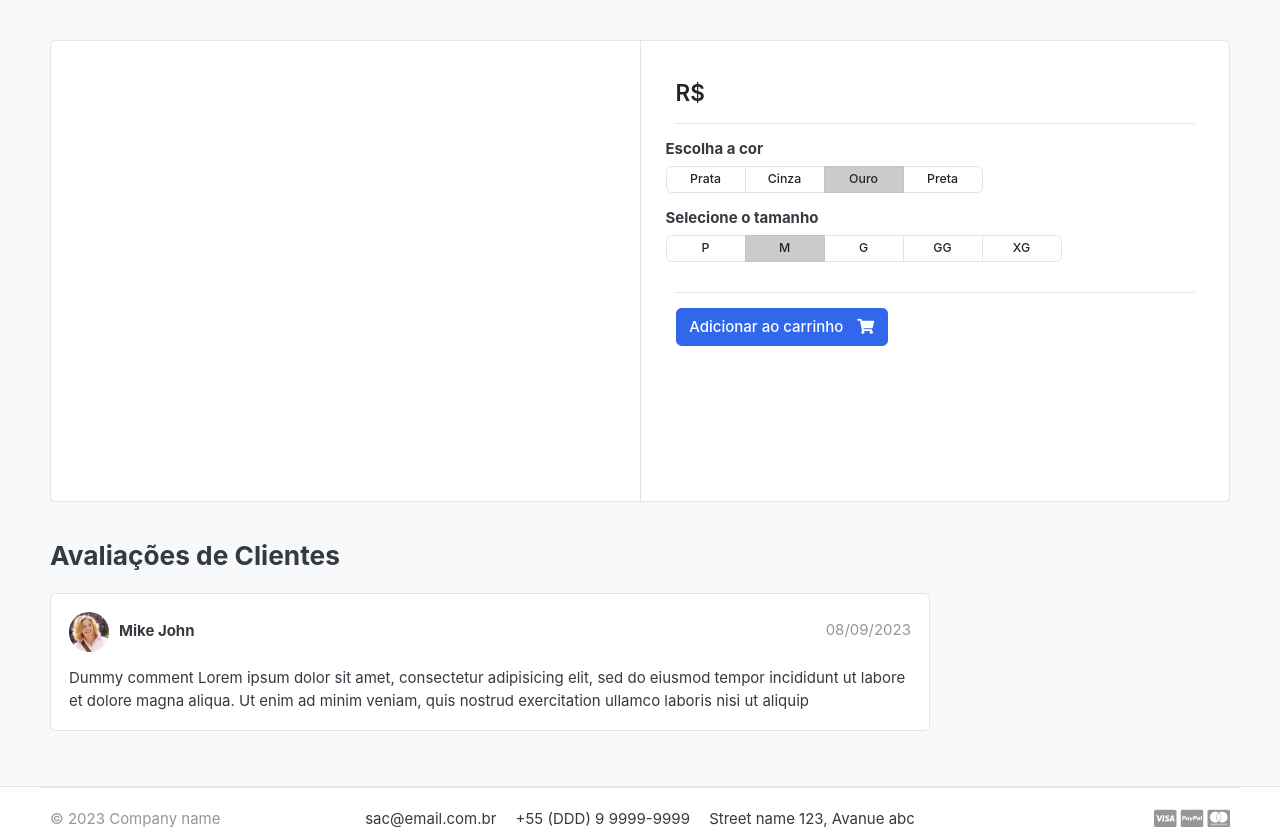
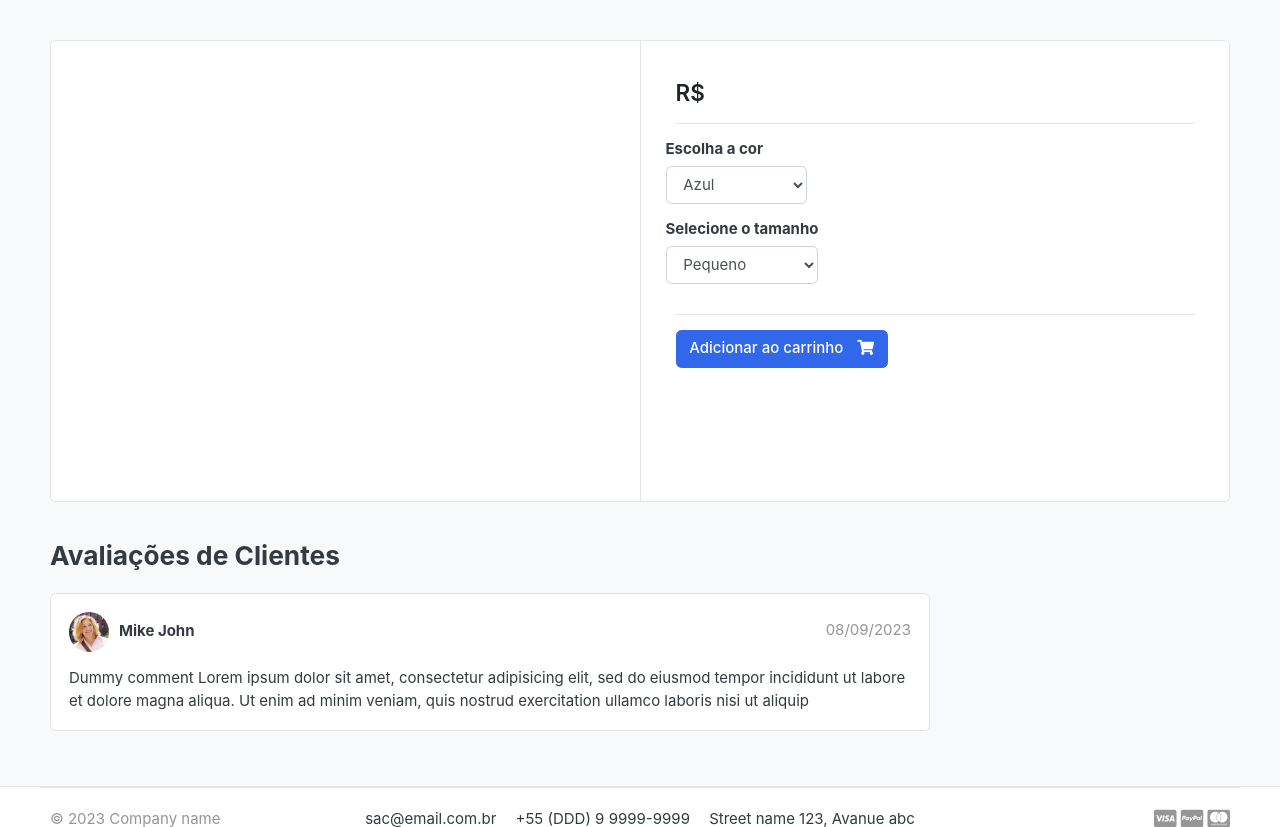
Before and after one commit to devcleberson/django_store1, a Django app: template templates/store/product_detail.html in a window 1280 px wide. Shown: the part 118-945 px from the top of the page. Run offline with Django 4.2, Linux system fonts and the light colour scheme; the template is opened without the code that fills it, so the values that code supplies are empty; some libraries are stand-ins or nearby versions; some web fonts are replaced.

Commit message:
product_variation_preparation

```diff
--- a/carts/views.py
+++ b/carts/views.py
@@ -12,6 +12,11 @@ def _cart_id(request):
     return cart
 
 def add_cart(request, product_id):
+    color = request.GET['color']
+    size = request.GET['size']
+    return HttpResponse(color + ' ' + size)
+    exit()
+
     product = Product.objects.get(id=product_id) #get the product
     try:
         cart = Cart.objects.get(cart_id=_cart_id(request)) # get the cart using the cart_id present in the session
--- a/templates/store/product_detail.html
+++ b/templates/store/product_detail.html
@@ -18,6 +18,8 @@
           </article> <!-- gallery-wrap .end// -->
         </aside>
         <main class="col-md-6 border-left">
+
+          <form action="{% url 'add_cart' single_product.id %}" method="GET">
             <article class="content-body">
 
               <h2 class="title">{{ single_product.product_name }}</h2>
@@ -28,47 +30,27 @@
 
               <p>{{ single_product.description }}</p>
 
-
               <hr>
               <div class="row">
                 <div class="item-option-select">
                   <h6>Escolha a cor</h6>
-                <div class="btn-group btn-group-sm btn-group-toggle" data-toggle="buttons">
-                  <label class="btn btn-light">
-                    <input type="radio" name="radio_color"> Prata
-                  </label>
-                  <label class="btn btn-light">
-                    <input type="radio" name="radio_color"> Cinza
-                  </label>
-                  <label class="btn btn-light active">
-                    <input type="radio" name="radio_color checked"> Ouro
-                  </label>
-                  <label class="btn btn-light">
-                    <input type="radio" name="radio_color"> Preta
-                  </label>
-                </div>
+                  <select name="color" class="form-control">
+                    <option value="blue">Azul</option>
+                    <option value="black">Preto</option>
+                    <option value="navy blue">Azul Marinho</option>
+                  </select>
+
                 </div>
               </div> <!-- row.// -->
               <div class="row">
                 <div class="item-option-select">
                   <h6>Selecione o tamanho</h6>
-                <div class="btn-group btn-group-sm btn-group-toggle" data-toggle="buttons">
-                  <label class="btn btn-light">
-                    <input type="radio" name="radio_color"> P
-                  </label>
-                  <label class="btn btn-light active">
-                    <input type="radio" name="radio_color" checked> M
-                  </label>
-                  <label class="btn btn-light">
-                    <input type="radio" name="radio_color"> G
-                  </label>
-                  <label class="btn btn-light">
-                    <input type="radio" name="radio_color"> GG
-                  </label>
-                  <label class="btn btn-light">
-                    <input type="radio" name="radio_color"> XG
-                  </label>
-                </div>
+                  <select name="size" class="form-control">
+                    <option value="small">Pequeno</option>
+                    <option value="medium">Médio</option>
+                    <option value="large">Grande</option>
+                  </select>
+
                 </div>
               </div> <!-- row.// -->
               <hr>
@@ -77,14 +59,17 @@
                 {% if in_cart %}
                 <a href="#" class="btn  btn-success"> <span class="text">Adicionado ao
                     carrinho</span> <i class="fas fa-check"></i> </a>
-              <a href="{% url 'cart' %}" class="btn btn-outline-primary"> <span class="text">Ver Carrinho</span> <i class="fas fa-eye"></i>
+                <a href="{% url 'cart' %}" class="btn btn-outline-primary"> <span class="text">Ver Carrinho</span> <i
+                    class="fas fa-eye"></i>
                 </a>
                 {% else %}
-              <a href="{% url 'add_cart' single_product.id %}" class="btn  btn-primary"> <span class="text">Adicionar ao
-                  carrinho</span> <i class="fas fa-shopping-cart"></i> </a>
+                <button type="submit" class="btn  btn-primary"> <span class="text">Adicionar
+                    ao
+                    carrinho</span> <i class="fas fa-shopping-cart"></i> </button>
                 {% endif %}
                 {% endif %}
             </article> <!-- product-info-aside .// -->
+          </form>
         </main> <!-- col.// -->
       </div> <!-- row.// -->
     </div> <!-- card.// -->
```
Also changed, not shown: db.sqlite3. Lines whose indentation alone changed are shown as unchanged.
